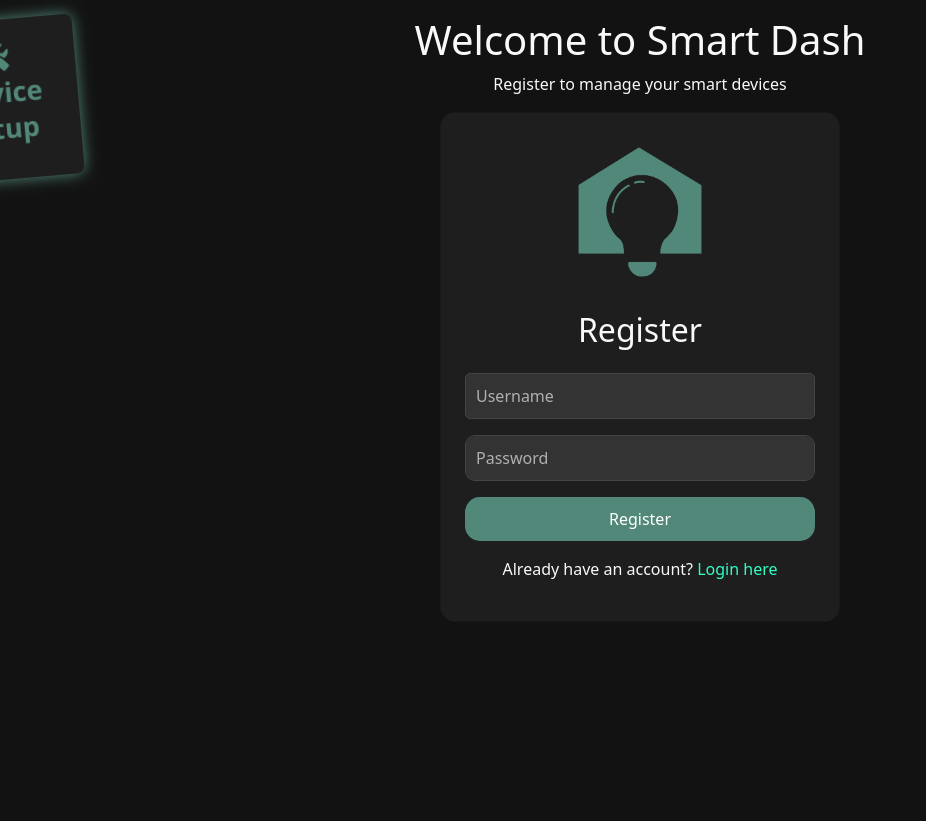
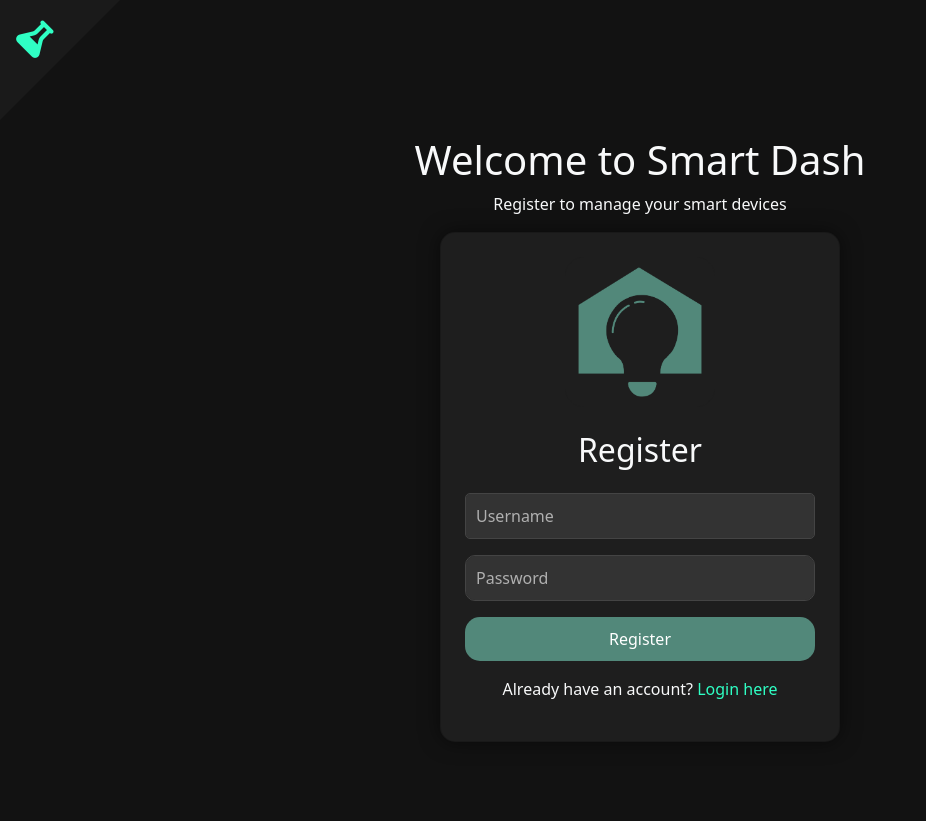
Before and after one commit to t0ry003/SmartDash, a Flask app: page /register in a window 1280 px wide. Shown: the top 821 px of the page, without its empty margins (0-926 px from the left). Run offline with Flask 3, Linux system fonts and the light colour scheme; parts of the project's set-up code (start-up, migrations or seed data) failed here and were passed over; some libraries are stand-ins or nearby versions.

Commit message:
Updated: - Design update

```diff
--- a/device_setup/templates/device_setup/project.html
+++ b/device_setup/templates/device_setup/project.html
@@ -17,7 +17,7 @@
 
     <style>
         body {
-            background-color: #121212;
+            background-color: #212121;
             color: #e0e0e0;
         }
 
--- a/static/css/style.css
+++ b/static/css/style.css
@@ -158,6 +158,7 @@ label {
 
 #login-page, #register-page {
     background: #1e1e1e;
+    box-shadow: 0 0 20px rgba(0, 0, 0, 0.5);
 }
 
 #device-input1, #device-input2, #device-type, #role_select {
@@ -381,7 +382,7 @@ label {
 }
 
 .dark-theme {
-    --bg-color: #212529;
+    --bg-color: #212121;
     --text-color: white;
     --card-bg: #1e1e1e;
     --card-text: white;
--- a/static/js/scripts.js
+++ b/static/js/scripts.js
@@ -70,7 +70,7 @@ function showChangePasswordModal() {
 }
 
 function changeTheme(e) {
-    console.log("Theme selected:", e), "light" === e ? (document.body.classList.add("light-theme"), document.body.style.setProperty("background-color", "white", "important"), document.body.style.setProperty("color", "white", "important")) : (document.body.classList.add("dark-theme"), document.body.style.backgroundColor = "#212529", document.body.style.color = "white"), localStorage.setItem("theme", e)
+    console.log("Theme selected:", e), "light" === e ? (document.body.classList.add("light-theme"), document.body.style.setProperty("background-color", "white", "important"), document.body.style.setProperty("color", "white", "important")) : (document.body.classList.add("dark-theme"), document.body.style.backgroundColor = "#212121", document.body.style.color = "white"), localStorage.setItem("theme", e)
 }
 
 function fetchSolarData() {
--- a/templates/base.html
+++ b/templates/base.html
@@ -8,77 +8,55 @@
     <link rel="stylesheet" href="{{ url_for('static', filename='css/style.css') }}">
     <link href="https://cdnjs.cloudflare.com/ajax/libs/font-awesome/6.7.2/css/all.min.css" rel="stylesheet">
     <link rel="icon" type="image/png" href="../static/images/Icon.png">
+
+    <style>
+        .device-setup-corner {
+            width: 120px;
+            height: 120px;
+            background-color: #1a1a1a;
+            clip-path: polygon(0 0, 100% 0, 0 100%);
+            display: flex;
+            align-items: center;
+            justify-content: center;
+            margin: 0;
+            position: relative; /* ensure stacking inside scrollable */
+            z-index: 1; /* bring it above if necessary */
+        }
+
+        .device-setup-corner a {
+            text-decoration: none;
+        }
+
+        .device-setup-corner i {
+            position: absolute;
+            top: 20%;
+            left: 20%;
+            transform: rotate(45deg);
+            font-size: 28px;
+            color: #fff;
+            transition: transform 0.2s ease, color 0.2s ease;
+        }
+
+        .device-setup-corner:hover i {
+            transform: rotate(45deg) scale(1.2);
+            color: #2fffc4;
+        }
+    </style>
 </head>
-<a href="{{ url_for('device_setup.index') }}" id="postit-note" title="Go to Device Setup">
-    <div class="postit-content">
-        <i class="fas fa-tools"></i></br>
-        <span>Device</span><br>
-        <span>Setup</span>
+<body class="dark-theme,light-theme">
+<div class="scrollable">
+    <div class="device-setup-corner">
+        <a href="{{ url_for('device_setup.index') }}" aria-label="Device Setup Guide">
+            <i class="fa-solid fa-flask"></i>
+        </a>
     </div>
-</a>
-<body class="dark-theme,light-theme">
-<div class="container mt-3">
-    {% block content %}{% endblock %}
+    <div class="container mt-3">
+        {% block content %}{% endblock %}
+    </div>
 </div>
 <script src="{{ url_for('static', filename='js/scripts.js') }}"></script>
 <script src="https://cdn.jsdelivr.net/npm/@popperjs/core@2.11.6/dist/umd/popper.min.js"></script>
 <script src="https://cdn.jsdelivr.net/npm/bootstrap@5.3.0/dist/js/bootstrap.min.js"></script>
 <script src="https://cdn.jsdelivr.net/npm/chart.js"></script>
 </body>
-<style>
-    #postit-note {
-        position: fixed;
-        top: 20px;
-        left: -85px; /* mostly hidden initially */
-        width: 160px;
-        height: 160px;
-        background-color: #1e1e1e; /* dark background */
-        color: #52887AFF; /* white text */
-        font-family: 'Segoe UI', Tahoma, Geneva, Verdana, sans-serif;
-        font-weight: bold;
-        text-align: center;
-        text-decoration: none;
-        border-radius: 8px;
-        box-shadow: 0px 0px 15px rgb(82, 136, 122);
-        padding-top: 20px;
-        z-index: 1000;
-        transition: transform 0.3s ease-out;
-        transform: translateX(0) rotate(-5deg);
-        font-size: 1.7rem;
-        animation: nudge 3s ease-in-out infinite;
-        will-change: transform; /* hardware-accelerated */
-    }
-
-    #postit-note:hover {
-        transform: translateX(100px) rotate(0deg);
-        animation: none;
-    }
-
-    @keyframes nudge {
-        0%, 100% {
-            transform: translateX(0) rotate(-5deg);
-        }
-        50% {
-            transform: translateX(10px) rotate(-5deg);
-        }
-    }
-
-    .postit-content {
-        line-height: 1.3;
-    }
-
-    @media (max-width: 600px) {
-        #postit-note {
-            width: 100px;
-            height: 90px;
-            font-size: 0.85rem;
-            left: -75px;
-        }
-
-        #postit-note:hover {
-            transform: translateX(75px) rotate(0deg);
-        }
-    }
-
-</style>
 </html>
--- a/templates/login.html
+++ b/templates/login.html
@@ -1,8 +1,6 @@
 {% extends "base.html" %}
 {% block title %}Login - Smart Dash{% endblock %}
 {% block content %}
-    <div class="container" id="main-content"
-         style="overflow-y: auto; max-height: calc(100vh - 80px); padding-bottom: 80px;">
     <h1 class="text-center text-light">Welcome to Smart Dash</h1>
     <p class="text-center text-light">Login to manage your smart devices</p>
     <div id="login-page" class="card text-light p-4 mx-auto" style="max-width: 400px;">
@@ -26,9 +24,26 @@
         <p class="mt-3 text-center">Don't have an account? <a id="link" href="{{ url_for('register') }}">Register
             here</a></p>
 
-            {% for message in get_flashed_messages() %}
-                <div class="alert alert-danger mt-2">{{ message }}</div>
+        <!-- Flash Toast Messages -->
+        <div class="position-fixed bottom-0 end-0 p-3" style="z-index: 1100">
+            {% with messages = get_flashed_messages() %}
+                {% if messages %}
+                    {% for message in messages %}
+                        <div class="toast show align-items-center text-white bg-danger border-0 mb-2" role="alert"
+                             aria-live="assertive" aria-atomic="true">
+                            <div class="d-flex">
+                                <div class="toast-body d-flex align-items-center gap-2">
+                                    <i class="fas fa-exclamation-circle fa-lg"></i>
+                                    {{ message }}
+                                </div>
+                                <button type="button" class="btn-close btn-close-white me-2 m-auto"
+                                        data-bs-dismiss="toast"
+                                        aria-label="Close"></button>
+                            </div>
+                        </div>
                     {% endfor %}
+                {% endif %}
+            {% endwith %}
         </div>
     </div>
 {% endblock %}
--- a/templates/register.html
+++ b/templates/register.html
@@ -1,8 +1,6 @@
 {% extends "base.html" %}
 {% block title %}Register - Smart Dash{% endblock %}
 {% block content %}
-    <div class="container" id="main-content"
-         style="overflow-y: auto; max-height: calc(100vh - 80px); padding-bottom: 80px;">
     <h1 class="text-center text-light">Welcome to Smart Dash</h1>
     <p class="text-center text-light">Register to manage your smart devices</p>
     <div id="register-page" class="card text-light p-4 mx-auto" style="max-width: 400px;">
@@ -22,9 +20,26 @@
         <p class="mt-3 text-center">Already have an account? <a id="link" href="{{ url_for('login') }}">Login
             here</a></p>
 
-            {% for message in get_flashed_messages() %}
-                <div class="alert alert-danger mt-2">{{ message }}</div>
+        <!-- Flash Toast Messages -->
+        <div class="position-fixed bottom-0 end-0 p-3" style="z-index: 1100">
+            {% with messages = get_flashed_messages() %}
+                {% if messages %}
+                    {% for message in messages %}
+                        <div class="toast show align-items-center text-white bg-danger border-0 mb-2" role="alert"
+                             aria-live="assertive" aria-atomic="true">
+                            <div class="d-flex">
+                                <div class="toast-body d-flex align-items-center gap-2">
+                                    <i class="fas fa-exclamation-circle fa-lg"></i>
+                                    {{ message }}
+                                </div>
+                                <button type="button" class="btn-close btn-close-white me-2 m-auto"
+                                        data-bs-dismiss="toast"
+                                        aria-label="Close"></button>
+                            </div>
+                        </div>
                     {% endfor %}
+                {% endif %}
+            {% endwith %}
         </div>
     </div>
 {% endblock %}
```
Also changed, not shown: device_setup/templates/device_setup/index.html (+4 -3 lines), templates/home.html (+20 -14 lines). Lines whose indentation alone changed are shown as unchanged.
